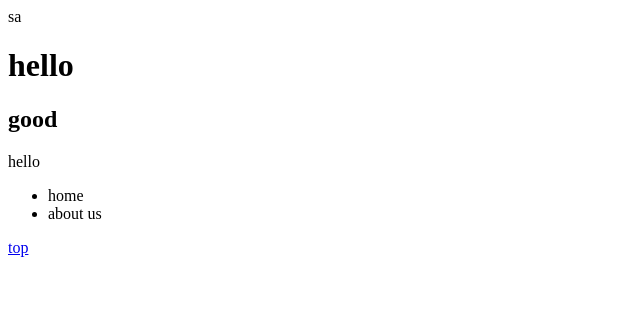
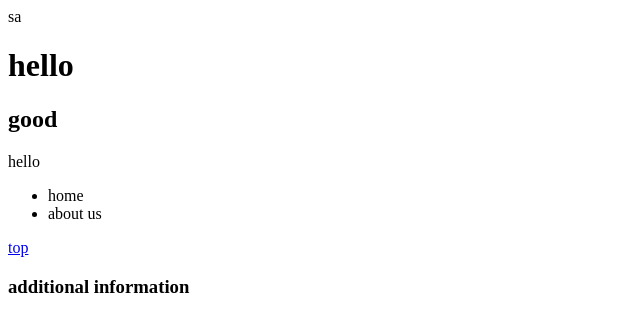
Before and after one commit to Mohammadhossein-Attari/GIT-TEST, a plain HTML site: page index.html in a window 1280 px wide. Shown: the whole page, without its empty margins (0-640 px from the left). Drawn offline with Linux system fonts and the light colour scheme.

Commit message:
add div about h3

```diff
--- a/index.html
+++ b/index.html
@@ -15,6 +15,9 @@ sa
     </ul>
    </table>
    <a href="#a">top</a>
+   <div>
+    <h3>additional information</h3>
+   </div>
 </body>
 
 </html>
```
